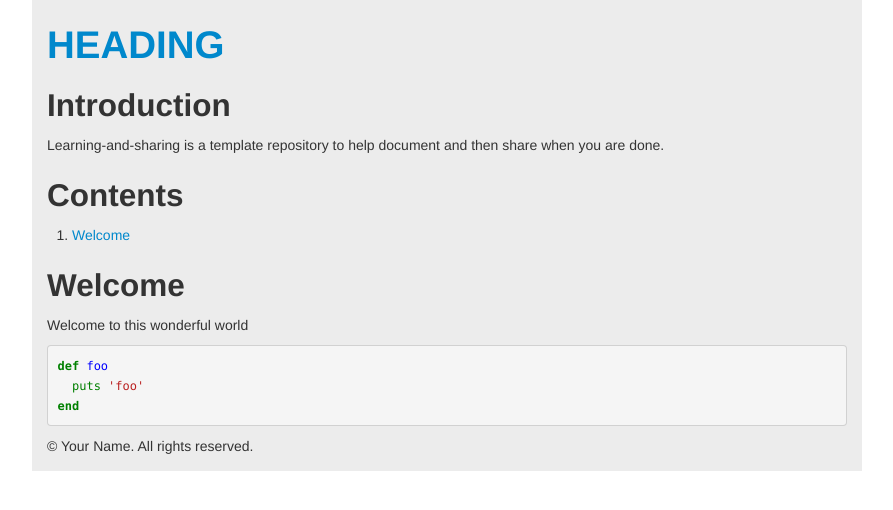
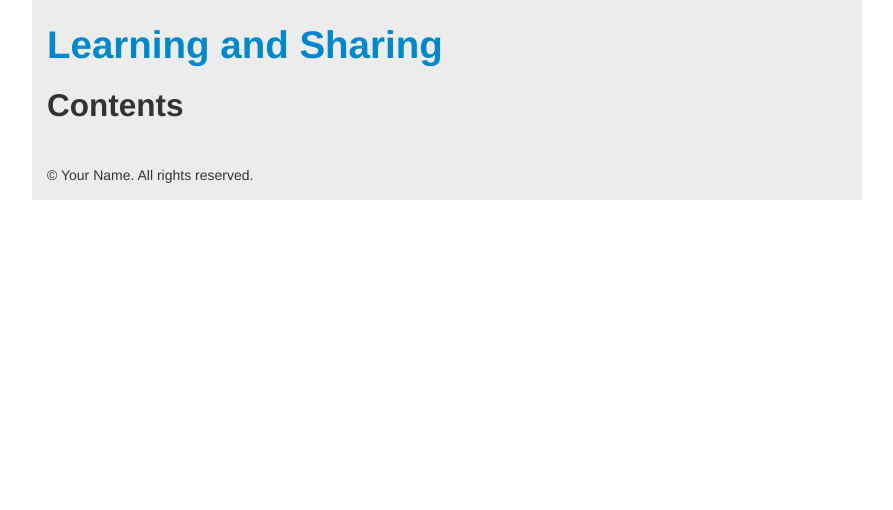
Before and after one commit to jhsu/learning-and-sharing, a Jekyll site: the page built from index.html, in a window 1280 px wide. Shown: the top 510 px of the page, without its empty margins (193-1086 px from the left). Built offline with Jekyll 4.4.1, drawn with Linux system fonts in a browser that asks for light colours; Markdown is read by kramdown in place of the engine named in the settings.

Commit message:
add ./new script and some other cleanups

```diff
--- a/Gemfile
+++ b/Gemfile
@@ -1,3 +1,5 @@
 source :rubygems
 
+gem 'launchy'
 gem 'jekyll', github: "mojombo/jekyll"
+gem 'maruku'
--- a/_config.yml
+++ b/_config.yml
@@ -1,8 +1,12 @@
+markdown: maruku
 pygments: true
 exclude:
   - Gemfile
   - Gemfile.lock
   - README.markdown
+  - section_template.markdown
 
 authors:
   - Your Name
+project:
+  name: Learning and Sharing
--- a/_includes/introduction.html
+++ /dev/null
@@ -1,4 +0,0 @@
-<h2>Introduction</h2>
-
-<p>Learning-and-sharing is a template repository to help document
-and then share when you are done.</p>
--- a/_layouts/default.html
+++ b/_layouts/default.html
@@ -14,7 +14,7 @@
 <body>
   <div id="container">
     <header>
-      <h1><a href="/" title="">HEADING</a></h1>
+      <h1><a href="/" title="">{{ site.project.name}}</a></h1>
     </header>
     <div id="content">
       {{ content }}
--- a/_posts/2012-12-28-initial-post.html
+++ /dev/null
@@ -1,13 +0,0 @@
----
-title: Welcome
-permalink: 1-welcome
-layout: post
----
-
-<p>Welcome to this wonderful world</p>
-
-{% highlight ruby %}
-def foo
-  puts 'foo'
-end
-{% endhighlight %}
--- a/index.html
+++ b/index.html
@@ -3,16 +3,10 @@
 ---
 <div class="row-fluid">
   <div class="span12">
-    {% include introduction.html %}
-  </div>
-</div>
-
-<div class="row-fluid">
-  <div class="span12">
     <h2>Contents</h2>
 
     <ol>
-    {% for post in site.posts %}
+    {% for post in site.posts reversed %}
     <li class="post"><a href="#{{ post.permalink }}" class="post-title">{{ post.title }}</a></li>
     {% endfor %}
     </ol>
@@ -21,7 +15,7 @@
 
 <div class="row-fluid">
   <div class="span12 posts">
-    {% for post in site.posts %}
+    {% for post in site.posts reversed %}
       <div class="post" id="{{ post.permalink }}">
         <h2 class="post-title">{{ post.title }}</h2>
         {{ post.content }}
--- /dev/null
+++ b/section_template.markdown
@@ -0,0 +1,4 @@
+---
+title: {{TITLE}}
+permalink: {{PERMALINK}}
+---
--- a/style.css
+++ b/style.css
@@ -35,3 +35,12 @@
 
 /* Landscape phones and down */
 @media (max-width: 480px) {  }
+
+p {
+  line-height: 1.5;
+}
+
+.footnotes p { display: inline; }
+li:target {
+  background-color: #BFEFFF;
+}
```
Also changed, not shown: Gemfile.lock, 1 other file.
